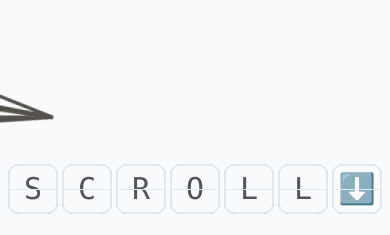
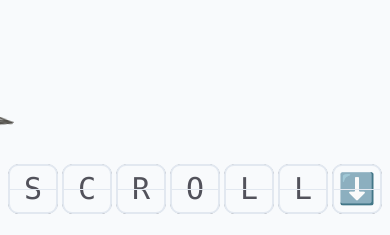
Before and after one commit to LoicMonard/sveltekit-portfolio, a SvelteKit app: page /gsap2 in a window 390 px wide. Shown: the part 233-468 px from the top of the page. Built offline with nearby package versions, Linux system fonts and the light colour scheme; a web font is replaced by a local one.

Commit message:
fix: adjust paperPlane size for mobile

```diff
--- a/src/routes/gsap2/+page.svelte
+++ b/src/routes/gsap2/+page.svelte
@@ -52,18 +52,18 @@
 		<div id="gridContainer" class="fixed top-0 h-full w-full">
 			<Grid2 />
 		</div>
-		<div id="planFeSceneContainer" class="absolute top-0 h-screen w-screen">
+		<div id="planeSceneContainer" class="absolute z-30 top-0 h-screen w-screen">
 			<div
 				id="paperPlaneMotionPathContainer"
 				class="invisible absolute bottom-1/2 left-[-5vw] w-[55vw]"
 			>
 				<PaperPlaneMotionPath />
 			</div>
-			<div id="planeContainer" class="w-36 -translate-x-full overflow-visible">
+			<div id="planeContainer" class="w-16 md:w-24 lg:w-36 -translate-x-full overflow-visible">
 				<PaperPlane2 />
 			</div>
 		</div>
-		<div id="welcomeFlaps" class="text-3xl lg:text-7xl max-w-[1280px] flex gap-1 sm:gap-2 w-full px-2 items-center justify-center"></div>
+		<div id="welcomeFlaps" class="text-3xl z-20 lg:text-7xl max-w-[1280px] flex gap-1 sm:gap-2 w-full px-2 items-center justify-center"></div>
 	</div>
 	<div id="hiddenElements" class="hidden">
 		<PaperPlane />
```
